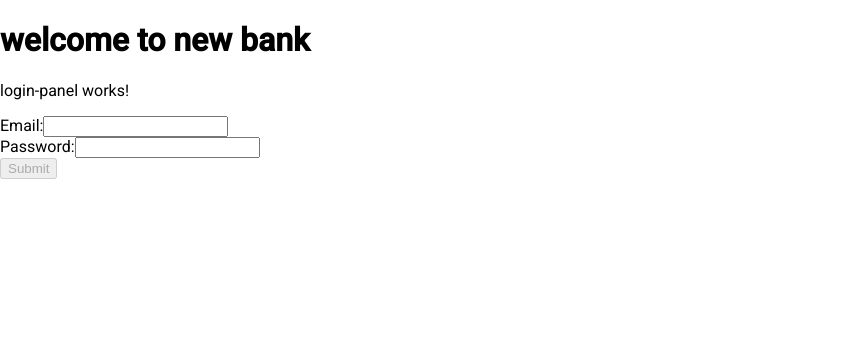
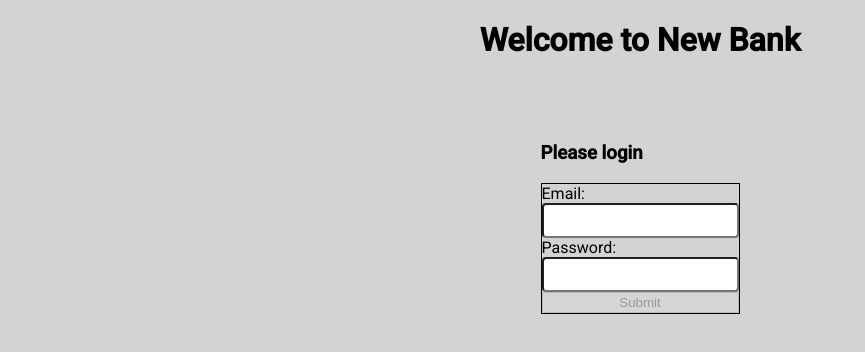
Before and after one commit to snehakethineni/s-user-login, an Angular app: page / in a window 1280 px wide. Shown: the top 352 px of the page, without its empty margins (0-865 px from the left). Built offline with nearby package versions, Linux system fonts and the light colour scheme.

Commit message:
adding some styling

```diff
--- a/src/app/app.component.html
+++ b/src/app/app.component.html
@@ -1,2 +1,4 @@
-<h1>welcome to new bank</h1>
-<router-outlet></router-outlet>
+<h1 class="header">Welcome to New Bank</h1>
+<div class="container">
+  <router-outlet></router-outlet>
+</div>
--- a/src/app/app.component.scss
+++ b/src/app/app.component.scss
@@ -0,0 +1,10 @@
+.header {
+  text-align: center;
+  margin-bottom: 2em;
+}
+
+.container {
+  display: flex;
+  justify-content: center;
+  align-items: center;
+}
--- a/src/app/login-panel/login-panel.component.html
+++ b/src/app/login-panel/login-panel.component.html
@@ -1,20 +1,20 @@
-<p>login-panel works!</p>
-<form (ngSubmit)="onSubmit()" #loginForm="ngForm">
-  <div>
-    <label for="email">Email:</label>
-    <input id="email" name="email" [(ngModel)]="userInput.email" #email="ngModel" required email>
-    <div *ngIf="email.invalid && email.touched">
+<h3>Please login</h3>
+<form (ngSubmit)="onSubmit()" #loginForm="ngForm" class="form">
+  <div class="form-group">
+    <label for="email" class="label">Email:</label>
+    <input id="email" name="email" [(ngModel)]="userInput.email" #email="ngModel" required email class="input">
+    <div *ngIf="email.invalid && email.touched" class="error">
       <small *ngIf="email.errors?.['required']">Email is required.</small>
       <small *ngIf="email.errors?.['email']">Invalid email</small>
     </div>
   </div>
-  <div>
-    <label for="password">Password:</label>
-    <input id="password" name="password" [(ngModel)]="userInput.password" #password="ngModel" required minlength="6">
-    <div *ngIf="password.invalid && password.touched">
+  <div class="form-group">
+    <label for="password" class="label">Password:</label>
+    <input id="password" name="password" [(ngModel)]="userInput.password" #password="ngModel" required minlength="6" class="input">
+    <div *ngIf="password.invalid && password.touched" class="error">
       <small *ngIf="password.errors?.['required']">Password is required.</small>
       <small *ngIf="password.errors?.['minlength']">Password must be at least 6 characters long.</small>
     </div>
   </div>
-  <button type="submit" [disabled]="loginForm.invalid">Submit</button>
+  <button type="submit" [disabled]="loginForm.invalid" class="submit-button">Submit</button>
 </form>
--- a/src/app/login-panel/login-panel.component.scss
+++ b/src/app/login-panel/login-panel.component.scss
@@ -0,0 +1,21 @@
+form {
+  display: flex;
+  flex-direction: column;
+  max-width: 400px;
+  border: 1px solid black;
+}
+
+.form-group {
+  display: flex;
+  flex-direction: column;
+}
+
+
+.input {
+  padding: 0.5rem;
+  border-radius: 4px;
+}
+
+.error {
+  color: red;
+}
--- a/src/styles.scss
+++ b/src/styles.scss
@@ -1,4 +1,4 @@
 /* You can add global styles to this file, and also import other style files */
 
 html, body { height: 100%; }
-body { margin: 0; font-family: Roboto, "Helvetica Neue", sans-serif; }
+body { margin: 0; font-family: Roboto, "Helvetica Neue", sans-serif; background-color: lightgrey; }
```
